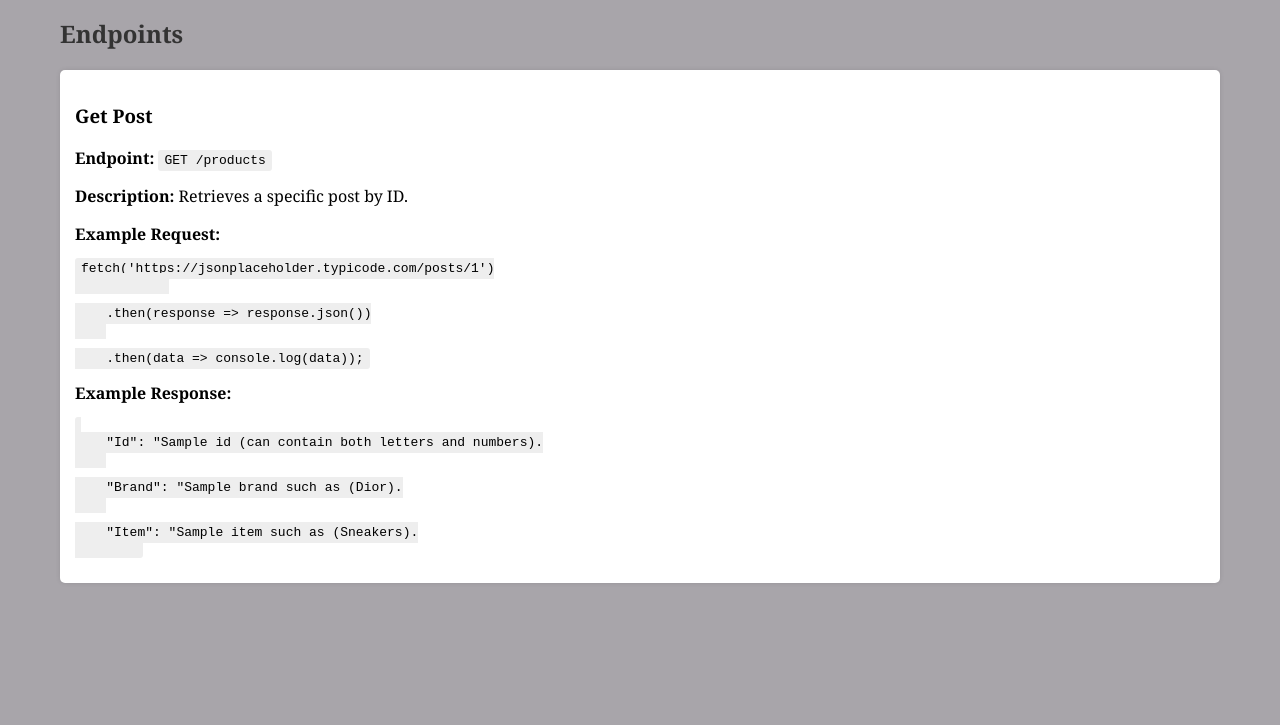
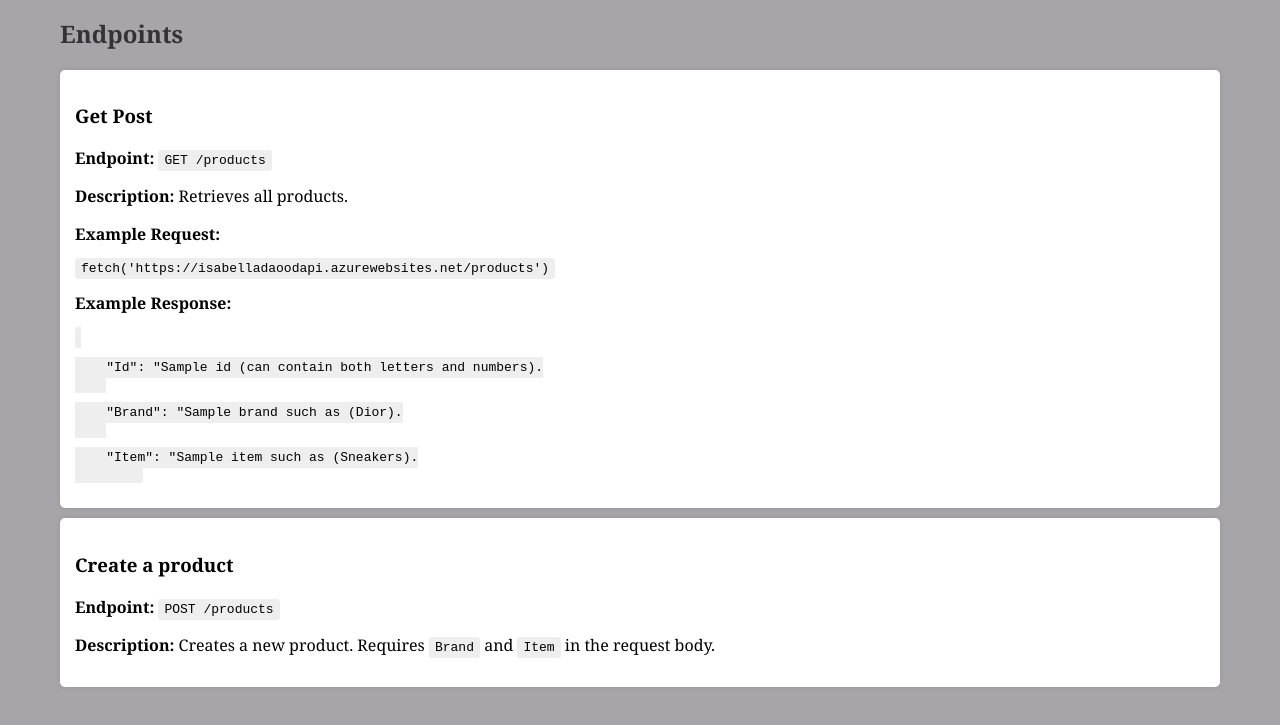
Before and after one commit to walkercyber/ExpressAPI, a website: page index.html in a window 1280 px wide. Shown: the part 171-896 px from the top of the page. Before the commit the page ends 824 px from the top, so only its background shows below. Drawn offline with Linux system fonts and the light colour scheme.

Commit message:
Added Create INFO in my Documentation

```diff
--- a/index.html
+++ b/index.html
@@ -36,15 +36,12 @@
     <div class="endpoint">
         <h3>Get Post</h3>
         <p><strong>Endpoint:</strong> <code>GET /products</code></p>
-        <p><strong>Description:</strong> Retrieves a specific post by ID.</p>
+        <p><strong>Description:</strong> Retrieves all products.</p>
         <p><strong>Example Request:</strong></p>
-        <pre><code>fetch('https://jsonplaceholder.typicode.com/posts/1')
-            <br>
-    .then(response => response.json())
-    <br>
-    .then(data => console.log(data));</code></pre>
+        <pre><code>fetch('https://isabelladaoodapi.azurewebsites.net/products')</code></pre>
         <p><strong>Example Response:</strong></p>
         <pre><code>
+
     "Id": "Sample id (can contain both letters and numbers).
     <br>
     "Brand": "Sample brand such as (Dior).
@@ -52,5 +49,11 @@
     "Item": "Sample item such as (Sneakers).
         </code></pre>
     </div>
+    <div class="endpoint">
+        <h3>Create a product</h3>
+        <p><strong>Endpoint:</strong> <code>POST /products</code></p>
+        <p><strong>Description:</strong> Creates a new product.
+        Requires <code>Brand</code> and <code>Item</code> in the request body.</p>
+      </div>
 </body>
 </html>
--- a/server.js
+++ b/server.js
@@ -4,7 +4,7 @@ const app = express ();
 app.use(express.json());
 const PORT = 3000;
 
-const NET_API_URL ="http://localhost:5041"
+const NET_API_URL ="https://isabelladaoodapi.azurewebsites.net/"
 
 app.get("/products", async (req, res) => {
   try {
@@ -34,7 +34,6 @@ app.post("/product", async (req, res) => {
       res.status(500).json({ error: "Unable to submit data" });
   }
 });
-
   app.listen(PORT, () => {
     console.log("listening to 3000");
 });
```
